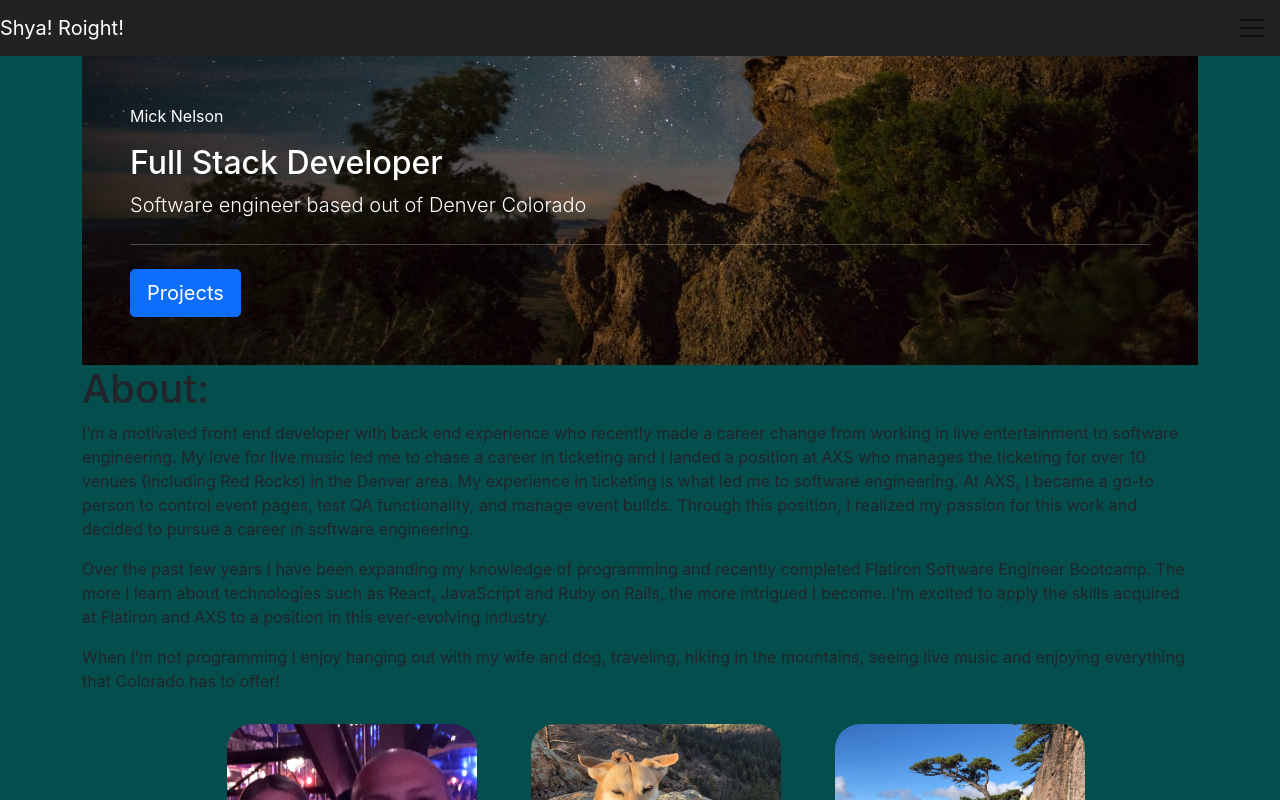
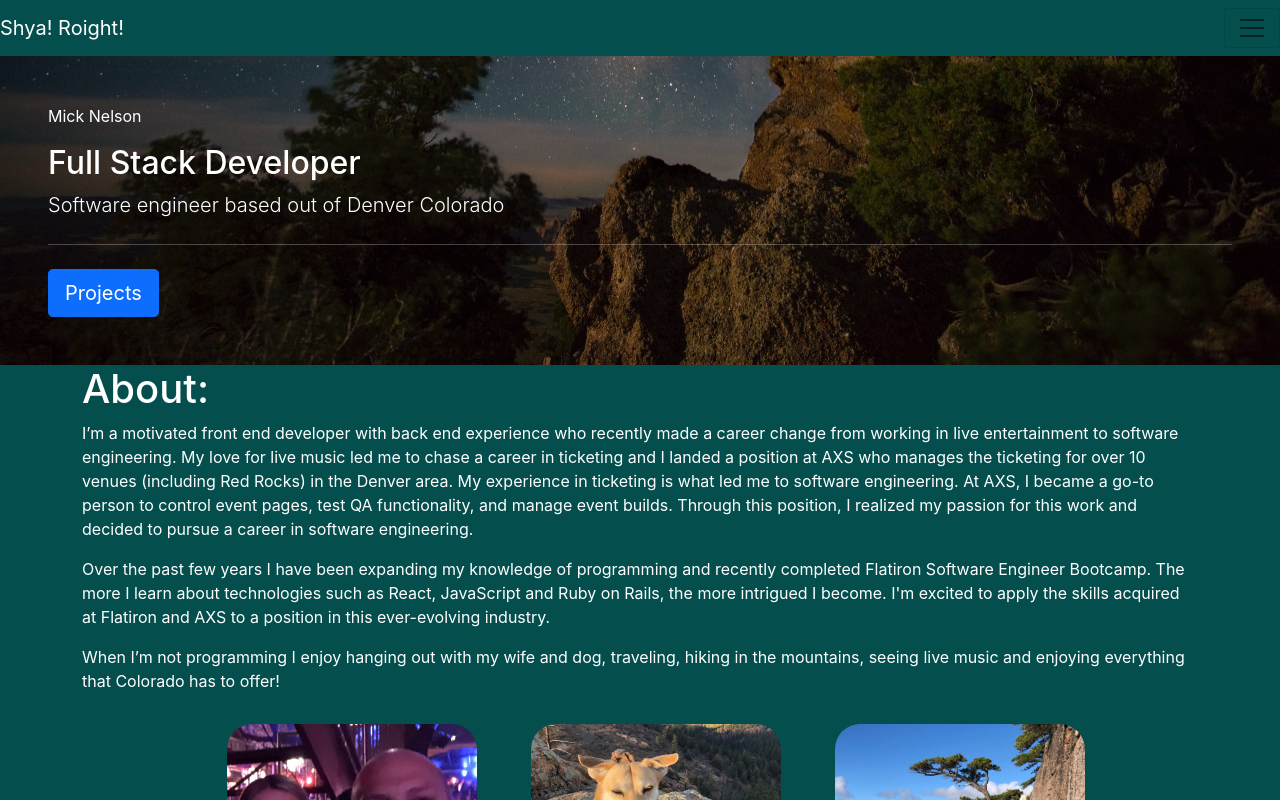
Before and after one commit to mickbbnelson/Mick-Portfolio, a React (Create React App) app in the folder mick-portfolio/: page / in a window 1280 px wide. Shown: the top 800 px of the page. Built offline with nearby package versions, Linux system fonts and the light colour scheme; the HTML template or start-up script is replaced by a standard one.

Commit message:
Update text colors to white

```diff
--- a/mick-portfolio/src/Components/Jumbotron.js
+++ b/mick-portfolio/src/Components/Jumbotron.js
@@ -13,7 +13,6 @@ const Styles = styled.div`
 const Jumbotron = () => {
     return(
         <Styles>
-            <Container>
 	        <div className="container-fluid bg-light p-5">
             <p>Mick Nelson</p>
 	        <h2>Full Stack Developer</h2>
@@ -22,7 +21,6 @@ const Jumbotron = () => {
 	        <p></p>
 	        <a className="btn btn-primary btn-lg" href="/projects" role="button">Projects</a>
 	        </div>
-            </Container>
         </Styles>
     )
 }
--- a/mick-portfolio/src/Components/header.js
+++ b/mick-portfolio/src/Components/header.js
@@ -3,7 +3,7 @@ import styled from 'styled-components'
 
 const Styles = styled.div`
     .navbar {
-      background-color: #222
+      background-color: #
     }
 
     .navbar-brand, .navbar-nav .nav-link {
@@ -12,6 +12,10 @@ const Styles = styled.div`
 
     .navbar-brand, .navbar-nav .nav-link:hover {
         color: white
+     }
+
+     .navbar-toggler-icon {
+         color: white
      }
 `;
 
--- a/mick-portfolio/src/Pages/Projects.js
+++ b/mick-portfolio/src/Pages/Projects.js
@@ -14,6 +14,10 @@ const Styles = styled.div`
     .projectUl li {
         display: inline-block;
         margin: 15px;
+    }
+
+    h1 {
+        color: white
     }
 `;
 
--- a/mick-portfolio/src/Pages/home.js
+++ b/mick-portfolio/src/Pages/home.js
@@ -11,13 +11,16 @@ const Styles = styled.div`
         display: inline-block;
         margin: 15px;
     }
+    .aboutDiv {
+        color: white;
+    }
 `;
 
 const Home = () => {
     return(
         <>
         <Styles>
-        <div>
+        <div className="aboutDiv">
             <h1>About:</h1>
             <p>I’m a motivated front end developer with back end experience
                 who recently made a career change from working in live entertainment
```
